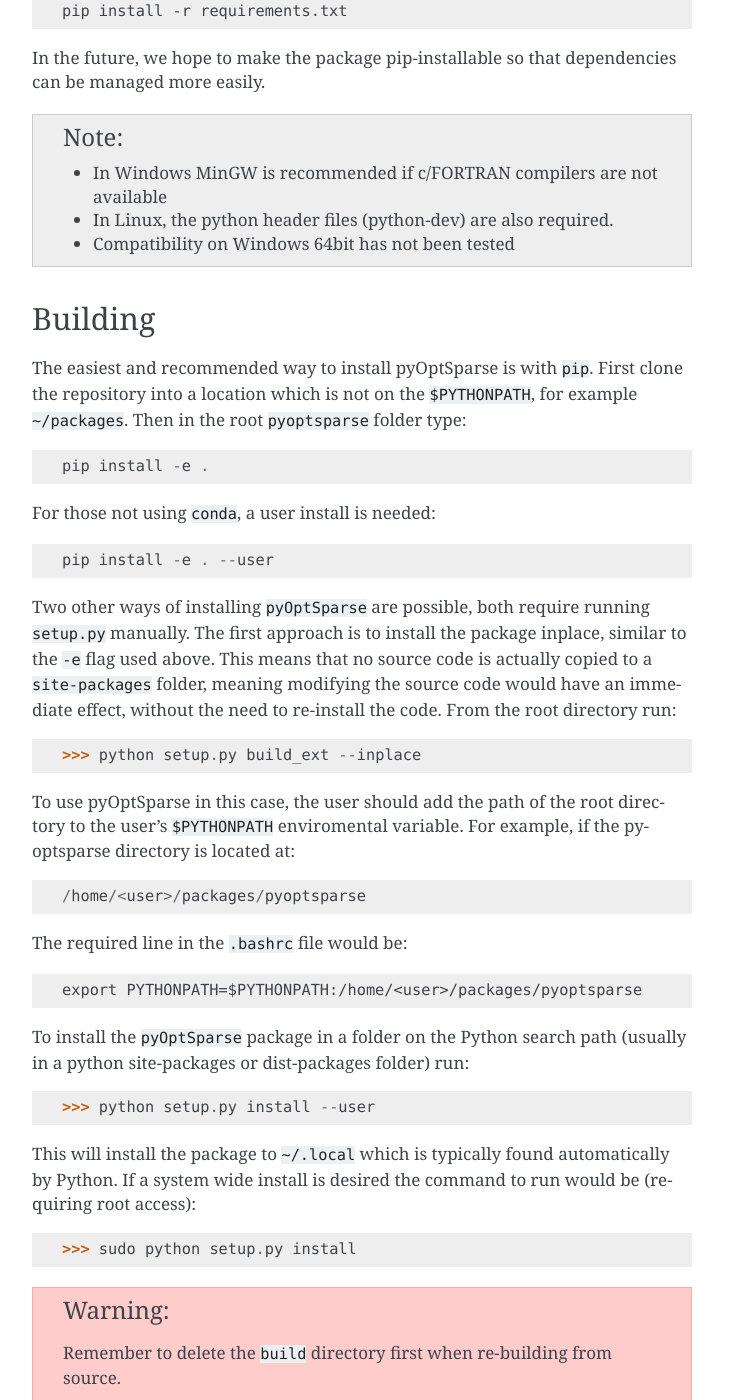
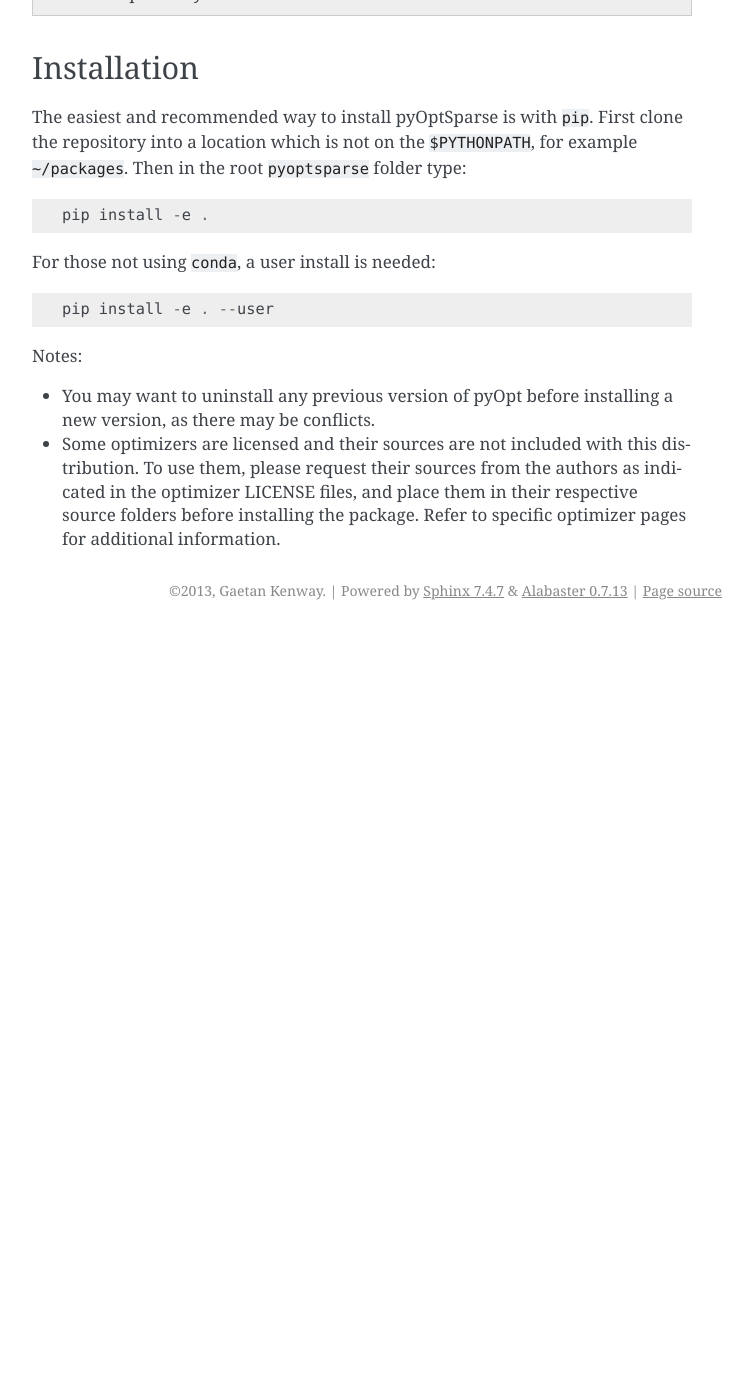
Before and after one commit to mdolab/pyoptsparse, a Sphinx documentation site: the page built from doc/install.rst, in a window 1280 px wide and 1400 px high, scrolled down 561 px. Shown: the whole window, without its empty margins (388-1141 px from the left). Built offline with Sphinx 7.4.7, drawn with Linux system fonts in a browser that asks for light colours; after the commit the page ends 1191 px from its top, so only the background shows below that; some of the changed text lies outside the part shown.

Commit message:
updated install instructions

```diff
--- a/doc/guide.rst
+++ b/doc/guide.rst
@@ -151,7 +151,8 @@
 values. ``pyOptSparse`` does not determine the sparsity structure of
 the jacobian automatally, it must be specified by the user during
 calls to ``addCon`` and ``addConGroup``.  By way of example, the code
-that generates the  hypothetical optimization problem is as follows::
+that generates the  hypothetical optimization problem is as follows:
+.. code-block:: python
 
   optProb.addVarGroup('varA', 3)
   optProb.addVarGroup('varB', 1)
--- a/doc/install.rst
+++ b/doc/install.rst
@@ -1,40 +1,28 @@
 .. _install:
 
-Installation
-============
+Installation Instructions
+=========================
 
 Requirements
 ------------
 pyOpt has the following dependencies:
 
 * Python 2.7+ (Python 3.2+)
-* Numpy 1.16+
-* Scipy 1.3+
-* six 1.13
-* sqlitedict 1.6.0
 * c/FORTRAN compiler (compatible with f2py)
 
 Please make sure these are installed and available for use.
 In order to use NSGA2 and NOMAD, SWIG (v1.3+) is also required.
 If those optimizers are not needed, then you do not need to install SWIG.
 Simply comment out the corresponding lines in ``pyoptsparse/pyoptsparse/setup.py`` so that they are not compiled.
-
-To facilitate the installation of Python dependencies, there is a file called ``requirements.txt`` which can be used together with ``pip``.
-Simply type
-
-.. code-block:: bash
-
-  pip install -r requirements.txt
-
-In the future, we hope to make the package pip-installable so that dependencies can be managed more easily.
+Python dependencies are automatically handled by ``pip``.
 
 .. note::
   * In Windows MinGW is recommended if c/FORTRAN compilers are not available
   * In Linux, the python header files (python-dev) are also required.
   * Compatibility on Windows 64bit has not been tested
 
-Building
---------
+Installation
+------------
 The easiest and recommended way to install pyOptSparse is with ``pip``.
 First clone the repository into a location which is not on the ``$PYTHONPATH``, for example ``~/packages``.
 Then in the root ``pyoptsparse`` folder type::
@@ -45,38 +33,6 @@
 
   pip install -e . --user
 
-Two other ways of installing ``pyOptSparse`` are possible, both require running ``setup.py`` manually.
-The first approach is to install the package inplace, similar to the ``-e`` flag used above.
-This means that no source code is actually copied to a ``site-packages`` folder, meaning
-modifying the source code would have an immediate effect, without the need to re-install the code.
-From the root directory run::
-
-  >>> python setup.py build_ext --inplace
-
-To use pyOptSparse in this case, the user should add the path of the
-root directory to the user's ``$PYTHONPATH`` enviromental variable.
-For example, if the pyoptsparse directory is located at::
-
-  /home/<user>/packages/pyoptsparse
-
-The required line in the ``.bashrc`` file would be::
-
-  export PYTHONPATH=$PYTHONPATH:/home/<user>/packages/pyoptsparse
-
-To install the ``pyOptSparse`` package in a folder on the Python search path
-(usually in a python site-packages or dist-packages folder) run::
-
-  >>> python setup.py install --user
-
-This will install the package to ``~/.local`` which is typically found
-automatically by Python. If a system wide install is desired the
-command to run would be (requiring root access)::
-
-  >>> sudo python setup.py install
-
-.. warning::
-  Remember to delete the ``build`` directory first when re-building from source.
-
 Notes:
 
 * You may want to uninstall any previous version of pyOpt before installing a new
@@ -85,19 +41,3 @@
   To use them, please request their sources from the authors as indicated in the optimizer
   LICENSE files, and place them in their respective source folders before installing the package.
   Refer to specific optimizer pages for additional information.
-* In Windows, if MinGW is used make sure to install for it the C, C++, and Fortran compilers and run:
-
-  >>> python setup.py install --compiler=mingw32
-
-* By default pyOpt will attempt to use compilers available on the system. To get a list of
-  available compilers and their corresponding flag on a specific system use:
-
-  >>> python setup.py build --help-fcompiler
-
-* To see a list of all available ``setup.py`` options for building run
-
-  >>> python setup.py build --help
-
-* In macOS, you may need to force an update of gcc using ‘brew uninstall gcc’ followed by a fresh
-  installation of gcc using ‘brew install gcc’ as ‘brew upgrade gcc’ can be insufficient if you
-  have recently updated your macOS version.
```
